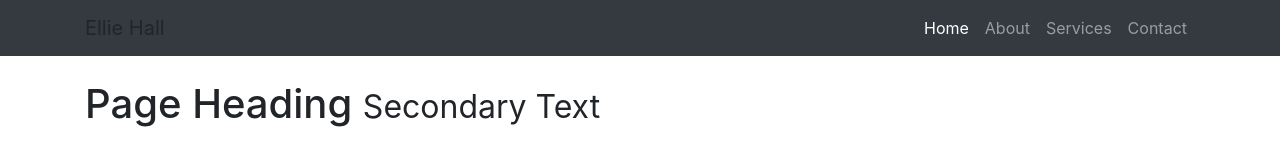
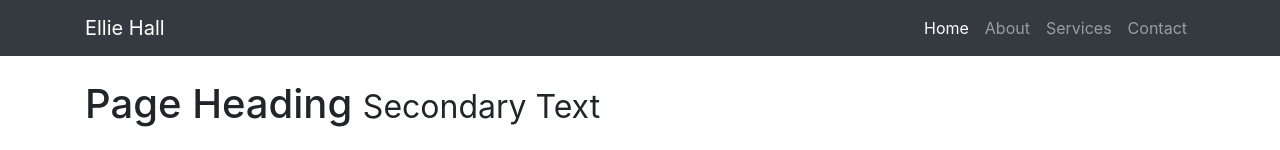
Before and after one commit to EllieHall/EllieHall.github.io, a website: page index.html in a window 1280 px wide. Shown: the top 150 px of the page. Drawn offline with Linux system fonts and the light colour scheme.

Commit message:
Change color of title to white

```diff
--- a/index.html
+++ b/index.html
@@ -23,7 +23,7 @@
     <!-- Navigation -->
     <nav class="navbar navbar-expand-lg navbar-dark bg-dark fixed-top">
       <div class="container">
-        <a class="navbar-brand"> Ellie Hall</a>
+        <a class="navbar-brand" style="color:#ffffff;">Ellie Hall</a>
         <button class="navbar-toggler" type="button" data-toggle="collapse" data-target="#navbarResponsive" aria-controls="navbarResponsive" aria-expanded="false" aria-label="Toggle navigation">
           <span class="navbar-toggler-icon"></span>
         </button>
```
